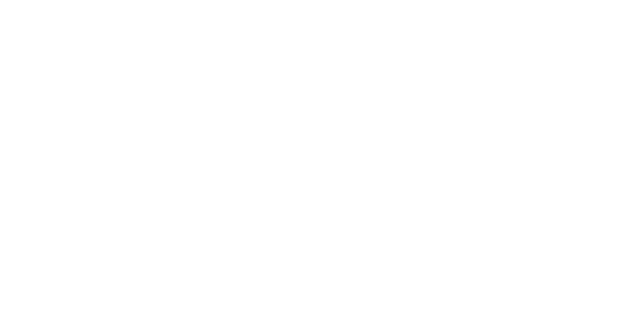
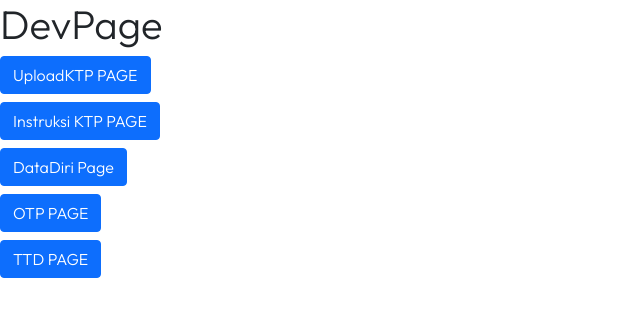
Before and after one commit to ranggatw/bank-milenial, a React (Create React App) app: page /dev in a window 1280 px wide. Before the commit this address had no page. Shown: the top 316 px of the page, without its empty margins (0-640 px from the left). Built offline with nearby package versions, Linux system fonts and the light colour scheme.

Commit message:
dev navigation page

```diff
--- a/src/App.js
+++ b/src/App.js
@@ -13,6 +13,7 @@
 import InstruksiVerifikasiKTP from "./pages/06_VerifikasiKTP/InstruksiVerifikasiKTP";
 import DataDiriPage from "./pages/10_DataDiri/DataDiriPage";
 import TandaTanganDigital from "./pages/11_TTD/TandaTanganDigital";
+import DevPage from "./pages/00_CommingSoon/DevPage";
 
 function App() {
   return (
@@ -21,6 +22,7 @@
         <Route path="/" element={<CommingSoon />}>
           <Route path="/comming-soon" element={<CommingSoon />} />
         </Route>
+        <Route path="/dev" element={<DevPage />} />
         <Route element={<Container />}>
           <Route path="/register/*" element={<Outlet />}>
             <Route path="ktp/instruksi" element={<InstruksiVerifikasiKTP />} />
--- /dev/null
+++ b/src/pages/00_CommingSoon/DevPage.jsx
@@ -0,0 +1,46 @@
+import React from "react";
+import { useNavigate } from "react-router-dom";
+import ButtonNext from "../../components/Button/ButtonNext";
+
+function DevPage() {
+  let navigate = useNavigate();
+
+  const insttruksiKtp = () => {
+    navigate("/register/ktp/instruksi");
+  };
+  const uploadKTP = () => {
+    navigate("/register/ktp/upload");
+  };
+  const dataDiriPage = () => {
+    navigate("/register/ktp/data-diri");
+  };
+  const otp = () => {
+    navigate("/register/otp");
+  };
+  const ttdPage = () => {
+    navigate("/register/ttd");
+  };
+
+  return (
+    <div>
+      <h1>DevPage</h1>
+      <div className="mb-2">
+        <ButtonNext title={"UploadKTP PAGE"} onClick={uploadKTP} />
+      </div>
+      <div className="mb-2">
+        <ButtonNext title={"Instruksi KTP PAGE"} onClick={insttruksiKtp} />
+      </div>
+      <div className="mb-2">
+        <ButtonNext title={"DataDiri Page"} onClick={dataDiriPage} />
+      </div>
+      <div className="mb-2">
+        <ButtonNext title={"OTP PAGE"} onClick={otp} />
+      </div>
+      <div className="mb-2">
+        <ButtonNext title={"TTD PAGE"} onClick={ttdPage} />
+      </div>
+    </div>
+  );
+}
+
+export default DevPage;
```
